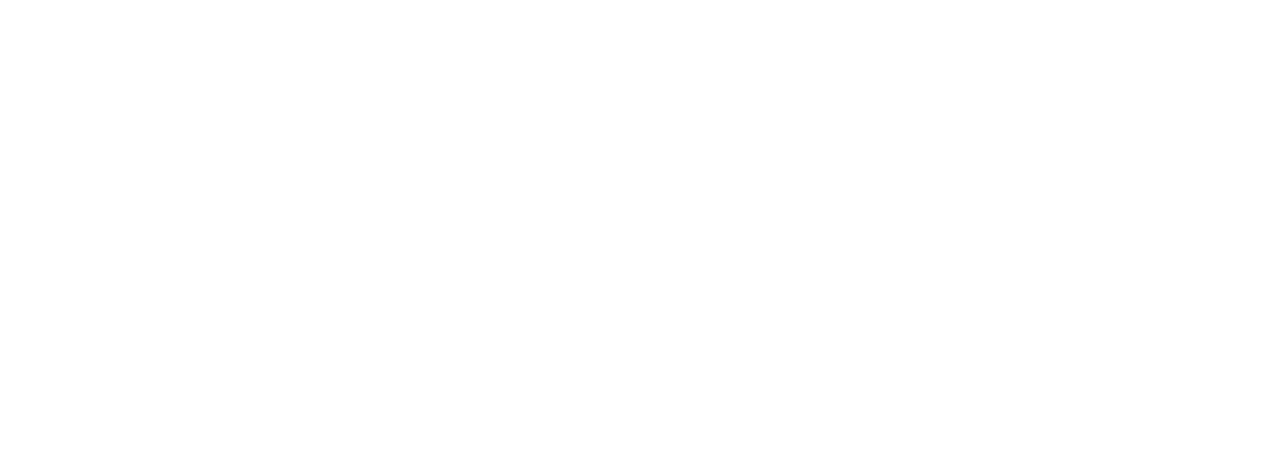
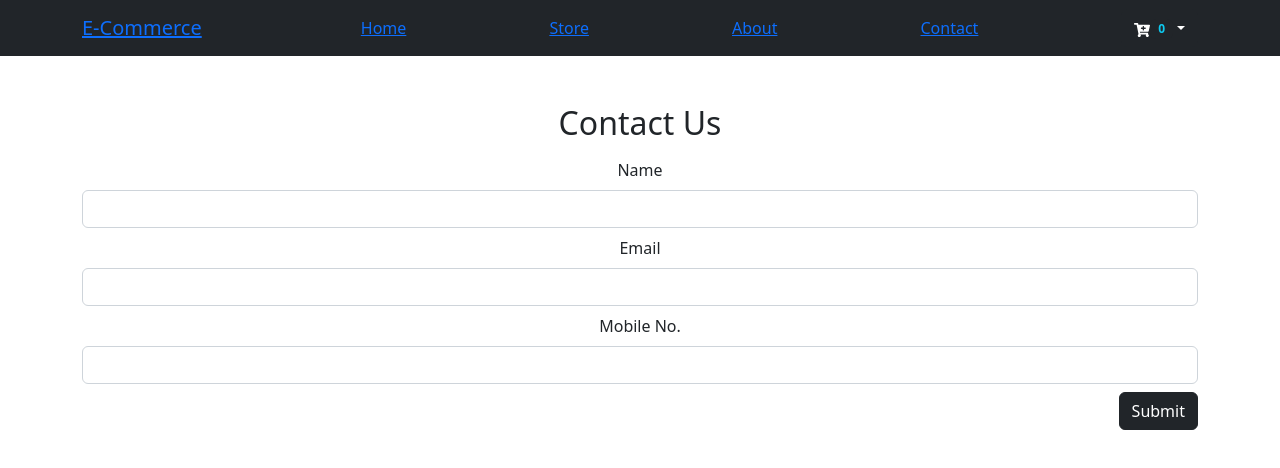
Before and after one commit to Rahul7044/E-Commerce, a React (Create React App) app: page /contact in a window 1280 px wide. Before the commit this address had no page. Shown: the top 468 px of the page. Built offline with nearby package versions, Linux system fonts and the light colour scheme.

Commit message:
contactus-page via router

```diff
--- a/src/App.js
+++ b/src/App.js
@@ -1,32 +1,13 @@
 import React from "react";
-import {
-  BrowserRouter,
-  Route,
-  Routes,
-} from "react-router-dom";
+import { BrowserRouter, Route, Routes } from "react-router-dom";
 
 import "./App.css";
-
 import Store from "./Pages/Store";
 import CartProvider from "./store/CartProvider";
 import Home from "./Pages/Home";
 import About from "./Pages/About";
 import LayOut from "./components/Layouts/LayOut";
-
-// const routerDefine = createRoutesFromElements(
-//   <Route>
-//     <Route path='/Store' element={<Store/>}/>
-//     <Route path='/Home' element={<Home/>}/>
-//     <Route path='/About' element={<About/>}/>
-//   </Route>
-// )
-// const router = createBrowserRouter(routerDefine)
-
-// const router = createBrowserRouter([
-//   {path:'/Store', element:<Store/>},
-//   {path:'/Home', element:<Home/>},
-//   {path:'/About', element:<About/>}
-// ])
+import ContactUs from "./Pages/ContactUs";
 
 function App() {
   return (
@@ -37,6 +18,8 @@
             <Route path="Home" element={<Home />} />
             <Route path="About" element={<About />} />
             <Route path="/" element={<Store />} />
+            <Route path="contact" element={<ContactUs />} />
+
           </Route>
         </Routes>
       </BrowserRouter>
--- a/src/Pages/ContactUs.js
+++ b/src/Pages/ContactUs.js
@@ -0,0 +1,63 @@
+import React from "react";
+import { Button } from "react-bootstrap";
+
+const ContactUs = () => {
+  const [form, setForm] = React.useState("Submit");
+  const onSubmit = async (e) => {
+    e.preventDefault();
+    const { name, email, number } = e.target.elements;
+    let contactData = {
+      name: name.value,
+      email: email.value,
+      number: number.value,
+    };
+    setForm("Submitting...");
+    try {
+      const response = await fetch(
+        "https://react-http-efb57-default-rtdb.firebaseio.com/contacts.json",
+        {
+          method: "POST",
+          body: JSON.stringify(contactData),
+          headers: {
+            "Content-Type": "application/json",
+          },
+        }
+      );
+      const data = await response.json();
+      console.log(data);
+      setForm("Submit");
+    } catch (error) {
+      console.log(error);
+    }
+  };
+  return (
+    <div className="container mt-5">
+      <h2 className="mb-3">Contact Us</h2>
+      <form onSubmit={onSubmit}>
+        <div className="mb-2">
+          <label className="form-label" htmlFor="name">
+            Name
+          </label>
+          <input className="form-control" type="text" id="name" required />
+        </div>
+        <div className="mb-2">
+          <label className="form-label" htmlFor="email">
+            Email
+          </label>
+          <input className="form-control" type="email" id="email" required />
+        </div>
+        <div className="mb-2">
+          <label className="form-label" htmlFor="number">
+            Mobile No.
+          </label>
+          <input className="form-control" type="number" id="number" required />
+        </div>
+        <Button className="btn btn-dark" type="submit">
+          {form}
+        </Button>
+      </form>
+    </div>
+  );
+};
+
+export default ContactUs;
--- a/src/components/Layouts/Header.js
+++ b/src/components/Layouts/Header.js
@@ -1,12 +1,11 @@
 import React, { useContext } from "react";
 import { FaCartPlus } from "react-icons/fa";
-import { Badge, Container, Dropdown,Nav, Navbar } from "react-bootstrap";
+import { Badge, Container, Dropdown, Navbar } from "react-bootstrap";
 import Cart from "../cart/Cart";
 import CartContext from "../../store/CartContext";
 import { NavLink } from "react-router-dom";
 function Header() {
   const ctx = useContext(CartContext);
-
   let quantity = 0;
   ctx.items.forEach((item) => {
     quantity += Number(item.quantity);
@@ -21,20 +20,20 @@
           <NavLink to="Home">Home</NavLink>
           <NavLink to="/">Store</NavLink>
           <NavLink to="About">About</NavLink>
-          <Nav>
+          <NavLink to="contact">Contact</NavLink>
+
           <Dropdown align="end">
             <Dropdown.Toggle variant="dark">
               <FaCartPlus />
-
               <Badge bg="dark" text="info">
                 {quantity}
               </Badge>
             </Dropdown.Toggle>
+
             <Dropdown.Menu style={{ minWidth: 370 }}>
               <Cart></Cart>
             </Dropdown.Menu>
           </Dropdown>
-          </Nav>
         </Container>
       </Navbar>
     </div>
```
Lines whose indentation alone changed are shown as unchanged.
